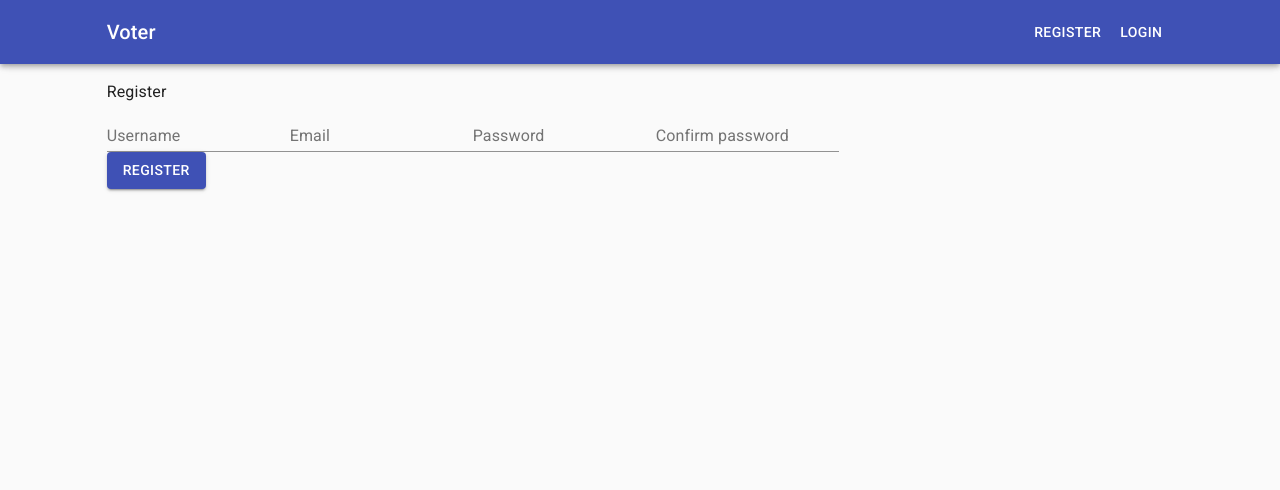
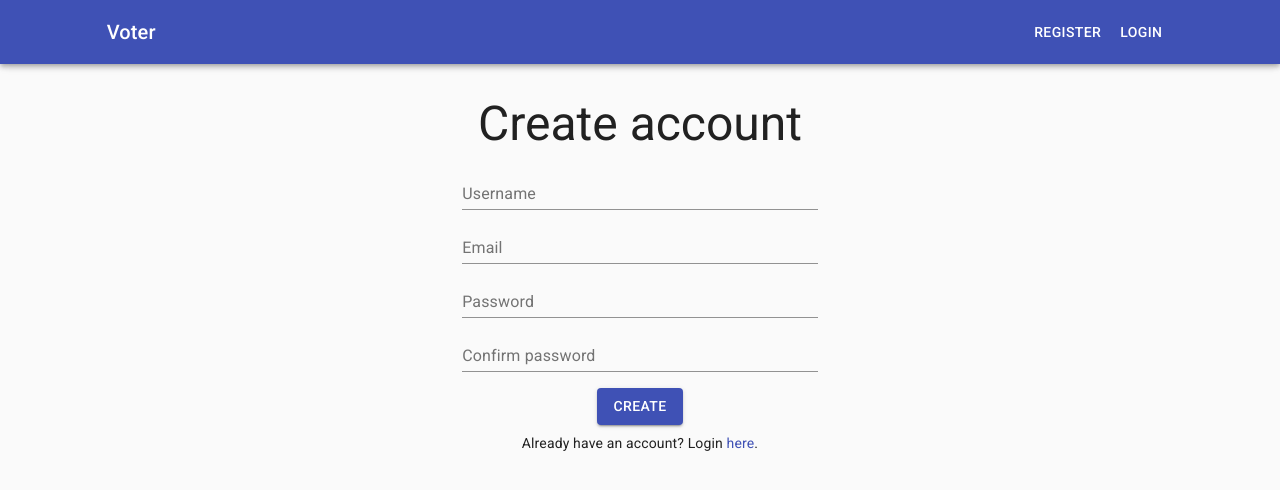
Before and after one commit to mziomek11/poll-graphql, a React (Create React App) app in the folder client/: page /register in a window 1280 px wide. Shown: the top 490 px of the page. Built offline with nearby package versions, Linux system fonts and the light colour scheme; no server answers.

Commit message:
Client: add register page styles

```diff
--- /dev/null
+++ b/client/src/components/auth/Button.tsx
@@ -0,0 +1,18 @@
+import React from 'react';
+
+import { makeStyles } from '@material-ui/core/styles';
+
+import LoadableButon, { LoadableButtonProps } from '../buttons/Loadable';
+
+const useStyles = makeStyles(theme => ({
+  root: {
+    marginTop: theme.spacing(2)
+  }
+}));
+
+const AuthButton: React.FC<LoadableButtonProps> = props => {
+  const classes = useStyles();
+  return <LoadableButon type="submit" className={classes.root} {...props} />;
+};
+
+export default AuthButton;
--- /dev/null
+++ b/client/src/components/auth/ConfirmPasswordTextField.tsx
@@ -0,0 +1,17 @@
+import React from 'react';
+
+import AuthTextField, { AuthTextFieldProps } from './TextField';
+
+const AuthConfirmPasswordTextField: React.FC<AuthTextFieldProps> = props => {
+  return (
+    <AuthTextField
+      label="Confirm password"
+      name="confirmPassword"
+      id="confirmPassword"
+      type="password"
+      {...props}
+    />
+  );
+};
+
+export default AuthConfirmPasswordTextField;
--- /dev/null
+++ b/client/src/components/auth/EmailTextField.tsx
@@ -0,0 +1,9 @@
+import React from 'react';
+
+import AuthTextField, { AuthTextFieldProps } from './TextField';
+
+const AuthEmailTextField: React.FC<AuthTextFieldProps> = props => {
+  return <AuthTextField label="Email" name="email" id="email" {...props} />;
+};
+
+export default AuthEmailTextField;
--- /dev/null
+++ b/client/src/components/auth/Grid.tsx
@@ -0,0 +1,21 @@
+import React from 'react';
+
+import Grid from '@material-ui/core/Grid';
+
+type Props = {
+  component?: React.ElementType;
+};
+
+const AuthGrid: React.FC<Props> = ({ children, component = 'div' }) => {
+  return (
+    <Grid container>
+      <Grid item xs={1} sm={2} md={3} lg={4} />
+      <Grid item xs={10} sm={8} md={6} lg={4} component={component}>
+        {children}
+      </Grid>
+      <Grid item xs={1} sm={2} md={3} lg={4} />
+    </Grid>
+  );
+};
+
+export default AuthGrid;
--- /dev/null
+++ b/client/src/components/auth/Heading.tsx
@@ -0,0 +1,21 @@
+import React from 'react';
+
+import Typography from '@material-ui/core/Typography';
+import { makeStyles } from '@material-ui/core/styles';
+
+const useStyles = makeStyles(theme => ({
+  root: {
+    marginBottom: theme.spacing(0.5)
+  }
+}));
+
+const Heading: React.FC = ({ children }) => {
+  const classes = useStyles();
+  return (
+    <Typography variant="h3" className={classes.root}>
+      {children}
+    </Typography>
+  );
+};
+
+export default Heading;
--- /dev/null
+++ b/client/src/components/auth/PasswordTextField.tsx
@@ -0,0 +1,17 @@
+import React from 'react';
+
+import AuthTextField, { AuthTextFieldProps } from './TextField';
+
+const AuthPasswordTextField: React.FC<AuthTextFieldProps> = props => {
+  return (
+    <AuthTextField
+      label="Password"
+      name="password"
+      id="password"
+      type="password"
+      {...props}
+    />
+  );
+};
+
+export default AuthPasswordTextField;
--- /dev/null
+++ b/client/src/components/auth/RedirectText.tsx
@@ -0,0 +1,33 @@
+import React from 'react';
+import { Link as RouterLink } from 'react-router-dom';
+
+import Typography from '@material-ui/core/Typography';
+import Link from '@material-ui/core/Link';
+import { makeStyles } from '@material-ui/core/styles';
+
+type Props = {
+  text: string;
+  to: string;
+};
+
+const useStyles = makeStyles(theme => ({
+  root: {
+    marginTop: theme.spacing(1)
+  }
+}));
+
+const RedirectText: React.FC<Props> = ({ text, to }) => {
+  const classes = useStyles();
+
+  return (
+    <Typography variant="body2" className={classes.root}>
+      {`${text} `}
+      <Link component={RouterLink} to={to}>
+        here
+      </Link>
+      .
+    </Typography>
+  );
+};
+
+export default RedirectText;
--- /dev/null
+++ b/client/src/components/auth/TextField.tsx
@@ -0,0 +1,38 @@
+import React from 'react';
+
+import TextField, { TextFieldProps } from '@material-ui/core/TextField';
+import { makeStyles } from '@material-ui/core/styles';
+
+type OwnProps = { errorText: string };
+export type AuthTextFieldProps = OwnProps & TextFieldProps;
+
+const useStyles = makeStyles(theme => ({
+  root: {
+    marginTop: theme.spacing(0.75)
+  }
+}));
+
+const AuthTextField: React.FC<AuthTextFieldProps> = ({
+  errorText,
+  ...textFieldProps
+}) => {
+  const classes = useStyles();
+
+  return (
+    <TextField
+      className={classes.root}
+      error={!!errorText}
+      helperText={errorText}
+      fullWidth
+      autoComplete="off"
+      InputProps={{
+        autoCorrect: 'off',
+        autoCapitalize: 'off',
+        spellCheck: 'false'
+      }}
+      {...textFieldProps}
+    />
+  );
+};
+
+export default AuthTextField;
--- /dev/null
+++ b/client/src/components/auth/UsernameTextField.tsx
@@ -0,0 +1,11 @@
+import React from 'react';
+
+import AuthTextField, { AuthTextFieldProps } from './TextField';
+
+const AuthUsernameTextField: React.FC<AuthTextFieldProps> = props => {
+  return (
+    <AuthTextField label="Username" name="username" id="username" {...props} />
+  );
+};
+
+export default AuthUsernameTextField;
--- a/client/src/components/buttons/Loadable.tsx
+++ b/client/src/components/buttons/Loadable.tsx
@@ -9,7 +9,7 @@ type OwnProps = {
   loading: boolean;
 };
 
-type Props = ButtonProps & OwnProps;
+export type LoadableButtonProps = ButtonProps & OwnProps;
 
 const useStyles = makeStyles(theme => ({
   progress: {
@@ -22,7 +22,7 @@ const useStyles = makeStyles(theme => ({
   }
 }));
 
-const LoadableButton: React.FC<Props> = ({
+const LoadableButton: React.FC<LoadableButtonProps> = ({
   loading,
   children,
   ...buttonProps
--- a/client/src/layout/Layout.tsx
+++ b/client/src/layout/Layout.tsx
@@ -7,7 +7,7 @@ import Grid from './Grid';
 
 const Layout: React.FC = ({ children }) => {
   return (
-    <Box mt={10}>
+    <Box mt={12}>
       <Header />
       <Grid>{children}</Grid>
     </Box>
--- a/client/src/pages/register.tsx
+++ b/client/src/pages/register.tsx
@@ -1,9 +1,16 @@
 import React from 'react';
 
-import Typography from '@material-ui/core/Typography';
-import TextField from '@material-ui/core/TextField';
+import Box from '@material-ui/core/Box';
 
-import LoadableButon from '../components/buttons/Loadable';
+import AuthHeading from '../components/auth/Heading';
+import AuthGrid from '../components/auth/Grid';
+import AuthUsernameTextField from '../components/auth/UsernameTextField';
+import AuthEmailTextField from '../components/auth/EmailTextField';
+import AuthPasswordTextField from '../components/auth/PasswordTextField';
+import AuthConfirmPasswordTextField from '../components/auth/ConfirmPasswordTextField';
+import AuthButton from '../components/auth/Button';
+import AuthRedirectText from '../components/auth/RedirectText';
+
 import useGraphqlForm from '../hooks/useGraphqlForm';
 import { register } from '../graphql/mutations';
 import { AuthResponse } from '../graphql/types';
@@ -34,60 +41,39 @@ const RegisterPage = () => {
   );
 
   return (
-    <main>
-      <Typography>Register</Typography>
+    <Box component="main" textAlign="center">
+      <AuthHeading>Create account</AuthHeading>
+      <AuthGrid>
         <form onSubmit={handleSubmit}>
-        <TextField
-          label="Username"
-          name="username"
-          id="username"
-          data-testid="username"
+          <AuthUsernameTextField
             onChange={handleChange}
             value={values.username}
-          error={!!errors.username}
-          helperText={errors.username}
+            errorText={errors.username}
           />
 
-        <TextField
-          label="Email"
-          name="email"
-          id="email"
-          data-testid="email"
+          <AuthEmailTextField
             onChange={handleChange}
             value={values.email}
-          error={!!errors.email}
-          helperText={errors.email}
+            errorText={errors.email}
           />
 
-        <TextField
-          label="Password"
-          name="password"
-          id="password"
-          data-testid="password"
-          type="password"
+          <AuthPasswordTextField
             onChange={handleChange}
             value={values.password}
-          error={!!errors.password}
-          helperText={errors.password}
+            errorText={errors.password}
           />
 
-        <TextField
-          label="Confirm password"
-          name="confirmPassword"
-          id="confirmPassword"
-          data-testid="confirmPassword"
-          type="password"
+          <AuthConfirmPasswordTextField
             onChange={handleChange}
             value={values.confirmPassword}
-          error={!!errors.confirmPassword}
-          helperText={errors.confirmPassword}
+            errorText={errors.confirmPassword}
           />
 
-        <LoadableButon type="submit" loading={loading}>
-          Register
-        </LoadableButon>
+          <AuthButton loading={loading}>Create</AuthButton>
+          <AuthRedirectText text="Already have an account? Login" to="/login" />
         </form>
-    </main>
+      </AuthGrid>
+    </Box>
   );
 };
 
```
Lines whose indentation alone changed are shown as unchanged.
